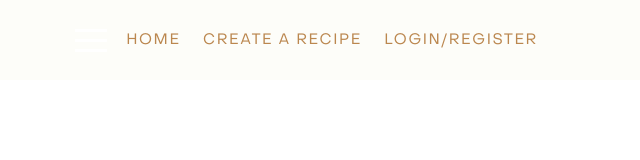
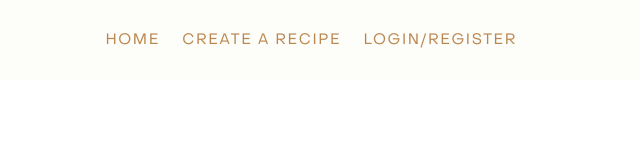
Before and after one commit to louisecchan/recipe-app-copy, a React (Create React App) app in the folder client/: page / in a window 1280 px wide. Shown: the top 160 px of the page, without its empty margins (332-972 px from the left). Built offline with nearby package versions, Linux system fonts and the light colour scheme; no server answers; a web font is replaced by a local one.

Commit message:
responsiveness navbar

```diff
--- a/client/src/components/navbar.js
+++ b/client/src/components/navbar.js
@@ -36,7 +36,6 @@ export const Navbar = () => {
       >
         {" "}
         <div className="hamburger">
-          {/* ^ on click?  */}
           <Hamburger toggled={isOpen} toggle={setOpen} />
         </div>
       </div>
--- a/client/src/components/navbar.scss
+++ b/client/src/components/navbar.scss
@@ -1,3 +1,6 @@
+@media screen and (max-width: 768px) {
+}
+
 @media screen and (max-width: 420px) {
   #site-logo {
     display: block;
@@ -64,6 +67,10 @@ a {
   transition: 0.25s ease;
 }
 
+.hamburger {
+  color: transparent;
+}
+
 .nav-btn {
   display: none;
 }
@@ -83,6 +90,7 @@ a {
 .navbar-ul {
   display: flex;
   flex-wrap: wrap;
+  margin-left: -2.6rem;
 
   li {
     padding-top: 2.7rem;
--- a/client/src/pages/home.css
+++ b/client/src/pages/home.css
@@ -1,3 +1,9 @@
+@media screen and (max-width: 768px) {
+  .recipe-container {
+    width: 80vw !important;
+  }
+}
+
 @media screen and (max-width: 420px) {
   #method {
     font-size: 1rem !important;
@@ -31,11 +37,6 @@
   .recipe-ingredients {
     font-size: 1rem !important;
   }
-
-  /* p {
-    display: flex;
-    flex-wrap: wrap !important;
-  } */
 }
 
 .recipe-cat-heading {
--- a/client/src/pages/home.js
+++ b/client/src/pages/home.js
@@ -1,5 +1,5 @@
 import "./home.css";
-import React, { useEffect, useState } from "react";
+import React, { useEffect, useState, useRef } from "react";
 import { useGetUserID } from "../hooks/useGetUserID";
 import axios from "axios";
 import { useCookies } from "react-cookie";
@@ -67,6 +67,7 @@ export const Home = () => {
           <motion.li
             initial={{ opacity: 0.3 }}
             whileInView={{ opacity: 1 }}
+            viewport={{ once: true }}
             key={recipe._id}
           >
             <div>
```
